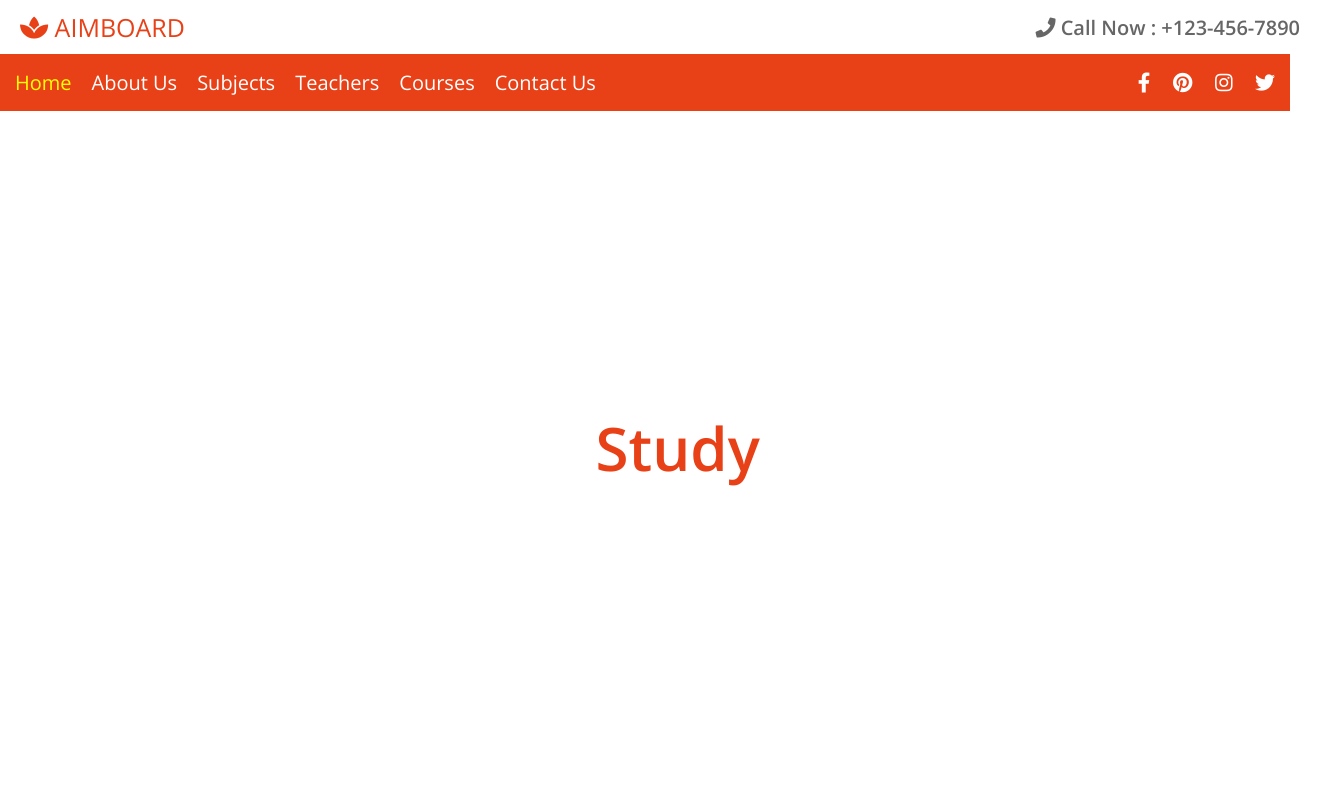
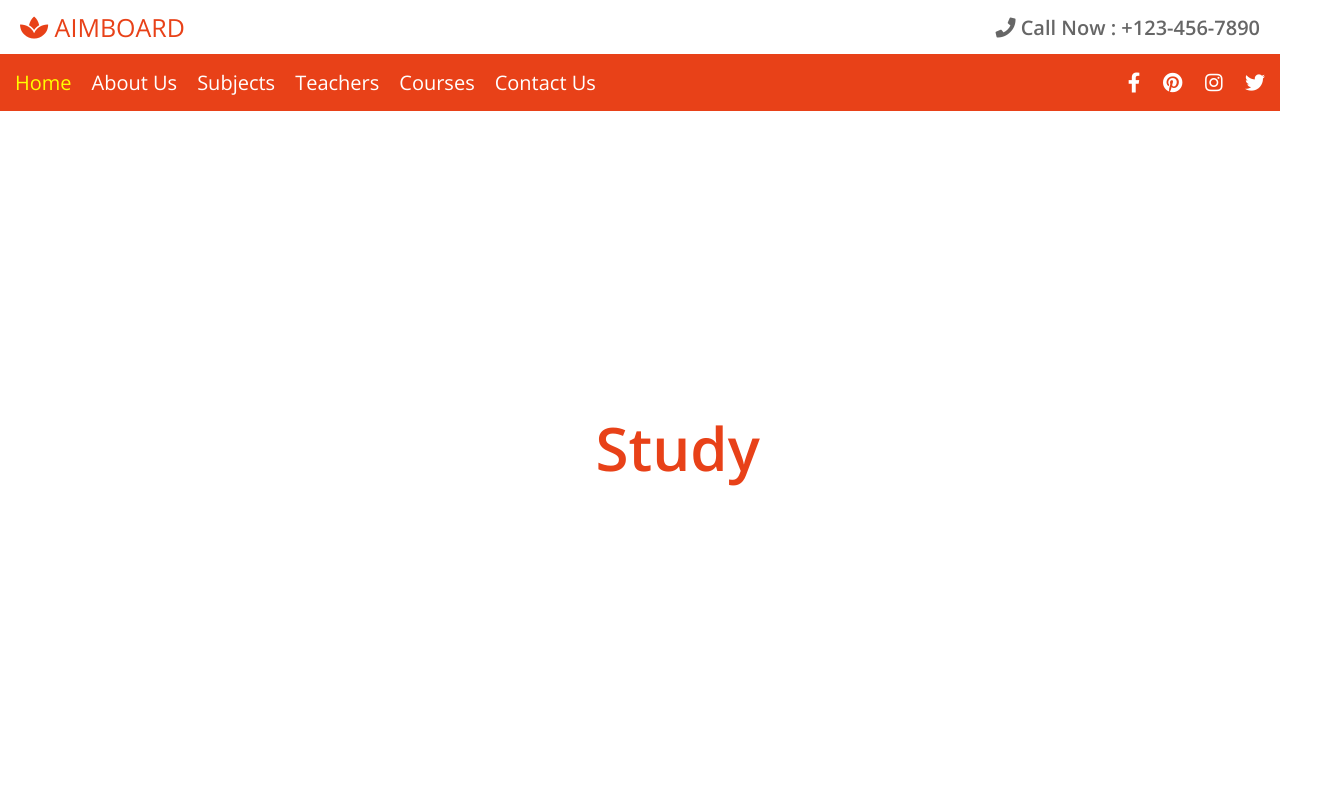
Before and after one commit to Abhishek332/AimBoards, a plain HTML site: page index.html in a window 1280 px wide. Shown: the top 800 px of the page, 1320 px wide, since content can reach past the window. Drawn offline with nearby package versions, Linux system fonts and the light colour scheme.

Commit message:
Bug fixed Project Completed

```diff
--- a/style.css
+++ b/style.css
@@ -8,7 +8,7 @@
     font-family: 'Open Sans', sans-serif;
     margin:0;
     padding:0;
-    box-sizing: order-box;
+    box-sizing: border-box;
     text-decoration: none;
     outline: none;
     text-transform: capitalize;
@@ -752,10 +752,6 @@ header .header-2.header-active{
         width: 100%;
     }
 
-}
-
-@media (max-width:400px){
-
     html{
         font-size: 50%;
     }
@@ -768,6 +764,10 @@ header .header-2.header-active{
         padding-bottom: 1rem;
     }
 
+}
+
+@media (max-width:400px){
+
     header .header-2 .navbar ul{
         width: 100vw;
     }
```
